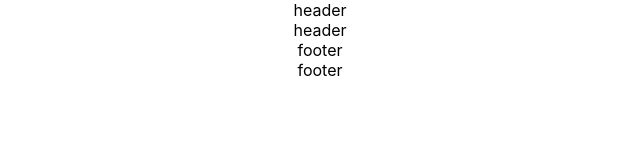
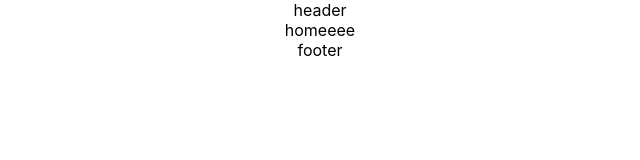
Before and after one commit to enyoghasim/chuck-jokes, a React (Create React App) app: page / in a window 1280 px wide. Shown: the top 160 px of the page, without its empty margins (320-960 px from the left). Built offline with nearby package versions, Linux system fonts and the light colour scheme.

Commit message:
working on routes

```diff
--- a/src/index.js
+++ b/src/index.js
@@ -4,6 +4,8 @@ import "./index.scss";
 import App from "./App";
 import reportWebVitals from "./reportWebVitals";
 import { BrowserRouter, Route, Routes } from "react-router-dom";
+import HomePage from "./pages/home";
+import SingleJoke from "./pages/single-joke";
 
 const root = ReactDOM.createRoot(document.getElementById("root"));
 root.render(
@@ -11,7 +13,8 @@ root.render(
     <App>
       <BrowserRouter>
         <Routes>
-          <Route path="/" element={<App />} />
+          <Route path="/" element={<HomePage />} />
+          <Route path="/joke/:id" element={<SingleJoke />} />
         </Routes>
       </BrowserRouter>
     </App>
--- a/src/pages/home/index.js
+++ b/src/pages/home/index.js
@@ -1,5 +1,7 @@
 import React from "react";
 
-export const HomePage = () => {
-  return <div>index</div>;
+const HomePage = () => {
+  return <div>homeeee</div>;
 };
+
+export default HomePage;
--- a/src/pages/single-joke/index.js
+++ b/src/pages/single-joke/index.js
@@ -0,0 +1,9 @@
+import React from "react";
+import { useParams } from "react-router-dom";
+
+const SingleJoke = () => {
+  let params = useParams();
+  return <div>{params.id}</div>;
+};
+
+export default SingleJoke;
```
Also changed, not shown: 1 other file (tests, documents, lock files or other folders).
